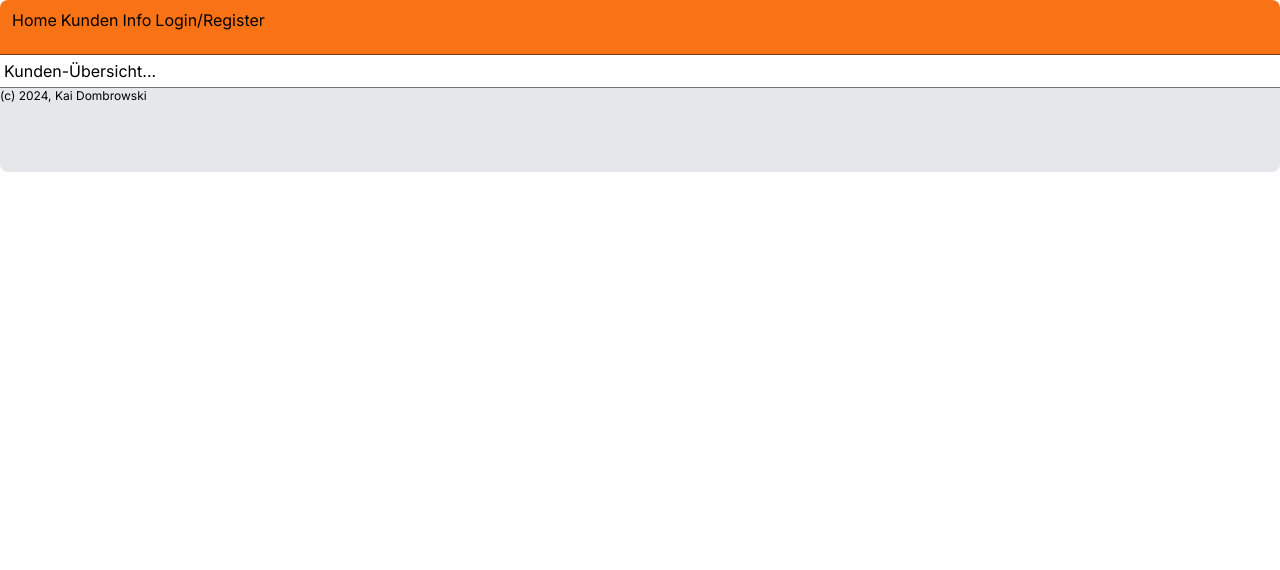
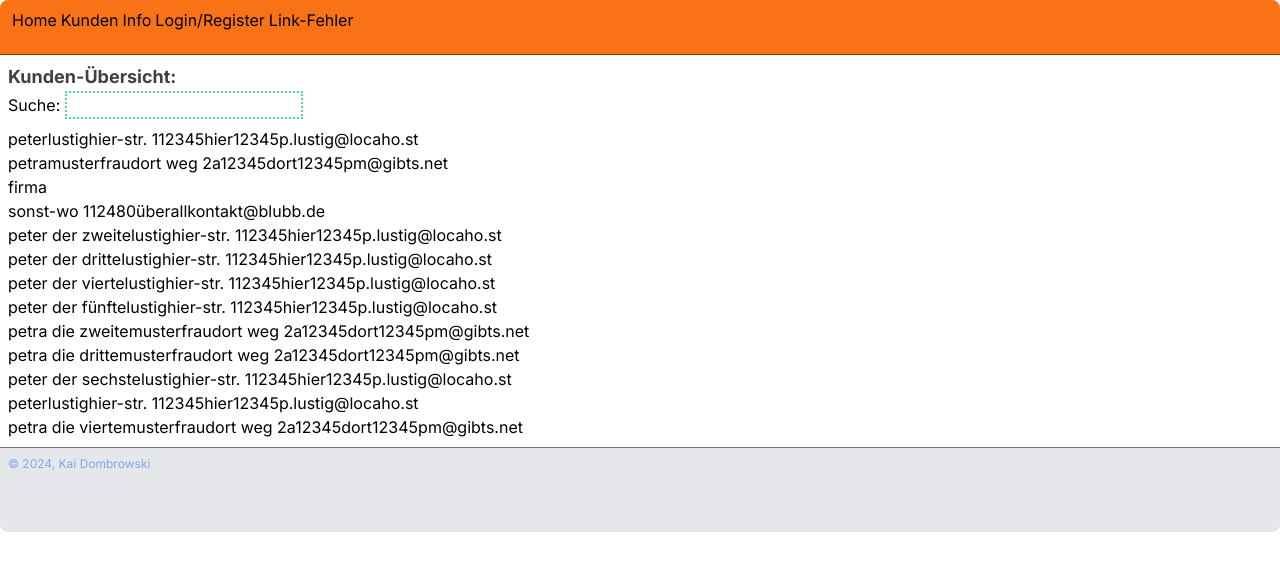
Before and after one commit to chefkoch0312/littlecrm3, a Next.js app: page /kunden in a window 1280 px wide. Shown: the top 570 px of the page. Built offline with nearby package versions, Linux system fonts and the light colour scheme; data requests are answered from the project's data file.

Commit message:
zwischenstand / div

```diff
--- a/_data/db.json
+++ b/_data/db.json
@@ -53,6 +53,114 @@
       "ort": "überall",
       "tel": "",
       "email": "kontakt@blubb.de"
+    },
+    {
+      "id": "4",
+      "firma": "",
+      "anrede": "herr",
+      "vorname": "peter der zweite",
+      "nachname": "lustig",
+      "strasse": "hier-str. 1",
+      "plz": "12345",
+      "ort": "hier",
+      "tel": "12345",
+      "email": "p.lustig@locaho.st"
+    },
+    {
+      "id": "5",
+      "firma": "",
+      "anrede": "herr",
+      "vorname": "peter der dritte",
+      "nachname": "lustig",
+      "strasse": "hier-str. 1",
+      "plz": "12345",
+      "ort": "hier",
+      "tel": "12345",
+      "email": "p.lustig@locaho.st"
+    },
+    {
+      "id": "6",
+      "firma": "",
+      "anrede": "herr",
+      "vorname": "peter der vierte",
+      "nachname": "lustig",
+      "strasse": "hier-str. 1",
+      "plz": "12345",
+      "ort": "hier",
+      "tel": "12345",
+      "email": "p.lustig@locaho.st"
+    },
+    {
+      "id": "7",
+      "firma": "",
+      "anrede": "herr",
+      "vorname": "peter der fünfte",
+      "nachname": "lustig",
+      "strasse": "hier-str. 1",
+      "plz": "12345",
+      "ort": "hier",
+      "tel": "12345",
+      "email": "p.lustig@locaho.st"
+    },
+    {
+      "id": "8",
+      "firma": "",
+      "anrede": "frau",
+      "vorname": "petra die zweite",
+      "nachname": "musterfrau",
+      "strasse": "dort weg 2a",
+      "plz": "12345",
+      "ort": "dort",
+      "tel": "12345",
+      "email": "pm@gibts.net"
+    },
+    {
+      "id": "9",
+      "firma": "",
+      "anrede": "frau",
+      "vorname": "petra die dritte",
+      "nachname": "musterfrau",
+      "strasse": "dort weg 2a",
+      "plz": "12345",
+      "ort": "dort",
+      "tel": "12345",
+      "email": "pm@gibts.net"
+    },
+    {
+      "id": "10",
+      "firma": "",
+      "anrede": "herr",
+      "vorname": "peter der sechste",
+      "nachname": "lustig",
+      "strasse": "hier-str. 1",
+      "plz": "12345",
+      "ort": "hier",
+      "tel": "12345",
+      "email": "p.lustig@locaho.st"
+    },
+    {
+      "id": "11",
+      "firma": "",
+      "anrede": "herr",
+      "vorname": "peter",
+      "nachname": "lustig",
+      "strasse": "hier-str. 1",
+      "plz": "12345",
+      "ort": "hier",
+      "tel": "12345",
+      "email": "p.lustig@locaho.st"
+    },
+    {
+      "id": "12",
+      "firma": "",
+      "anrede": "frau",
+      "vorname": "petra die vierte",
+      "nachname": "musterfrau",
+      "strasse": "dort weg 2a",
+      "plz": "12345",
+      "ort": "dort",
+      "tel": "12345",
+      "email": "pm@gibts.net"
     }
   ],
   "appointments": [
--- a/app/components/MyFooter.jsx
+++ b/app/components/MyFooter.jsx
@@ -3,7 +3,7 @@ import React from 'react'
 export default function MyFooter() {
     return (
         <>
-            <div className="text-xs">(c) 2024, Kai Dombrowski</div>
+            <div className="ml-2 mt-2">&copy; 2024, Kai Dombrowski</div>
         </>
     )
 }
--- a/app/components/MyNav.jsx
+++ b/app/components/MyNav.jsx
@@ -1,7 +1,12 @@
+"use client";
 import React from 'react'
 import Link from 'next/link'
 
+import { usePathname } from 'next/navigation';
+
 export default function MyNav() {
+    const pathname = usePathname();
+    console.log(pathname);
     return (
         <nav>
             <div className="flex flex-row space-x-2 pl-3 pt-2 ">
@@ -10,6 +15,7 @@ export default function MyNav() {
                     <li className=""><Link href="/kunden">Kunden</Link></li>
                     <li className=""><Link href="/info">Info</Link></li>
                     <li className=""><Link href="/">Login/Register</Link></li>
+                    <li className=""><Link href="/LINKFEHLER">Link-Fehler</Link></li>
                 </ul>
             </div>
         </nav>
--- a/app/info/page.jsx
+++ b/app/info/page.jsx
@@ -3,14 +3,15 @@ import React from 'react'
 export default function page() {
     return (
         <div>
-            <p><h1>LittleCRM v3.0</h1></p>
-            <p>
-                <h2>Allgemeine Info</h2>
-                Next.js-basiertes Customer Relationship Management System.
+            <h1 >LittleCRM v3.0</h1>
+
+            <h2>Allgemeine Info</h2>
+            <p className="pb-2">
+                Next.js-basiertes Customer Relationship Management System.<br />
             </p>
-            <p>
-                <h2>Setup und Voraussetzungen</h2>
-                ...weitere Info
+            <h2>Setup und Voraussetzungen</h2>
+            <p className="pb-2">
+                Node.JS, Next.JS, JSON-Server
             </p>
         </div>
     )
--- /dev/null
+++ b/app/kunden/kunde/[id]/page.jsx
@@ -0,0 +1,34 @@
+import React from 'react'
+
+async function getData(id) {
+    const res = await fetch('http://localhost:4000/customer/' + id);
+    if (!res.ok) {
+        throw new Error('Failed to fetch data...')
+    }
+    return res.json()
+}
+
+export default async function Page({ params: { id } }) {
+    const tmpData = await getData(id);
+    return (
+        <>
+            <div>
+                <h2>Kunde:</h2>
+                <div>{
+
+                    < div className="">
+                        <h3>{tmpData.title}</h3>
+                        <p>{tmpData.vorname}</p>
+                        <p>{tmpData.nachname}</p>
+                        <p>{tmpData.strasse}</p>
+                        <p>{tmpData.plz}</p>
+                        <p>{tmpData.ort}</p>
+                        <p>{tmpData.tel}</p>
+                        <p>{tmpData.email}</p>
+                    </div>
+
+                }</div>
+            </div >
+        </>
+    )
+}
--- a/app/kunden/page.jsx
+++ b/app/kunden/page.jsx
@@ -1,7 +1,61 @@
 import React from 'react'
+import Link from 'next/link'
+// import styles from '/app/page.module.css'
 
-export default function page() {
+let mySearch = "";
+
+async function getData() {
+    await new Promise(resolve => setTimeout(resolve, 5000));
+
+    const res = await fetch('http://localhost:4000/customer/', {
+        next: {
+            revalidate: 0
+        }
+    });
+    if (!res.ok) {
+        throw new Error('Failed to fetch data')
+    }
+
+    return res.json()
+}
+
+// let filtered = "";
+// if (data.length != 0) {
+//     filtered = data.entries.filter((entry) => {
+//         return entry.Description.toLowerCase().includes(mySearch.toLowerCase()) || entry.API.toLowerCase().includes(mySearch.toLowerCase());
+//     });
+// } else {
+//     filtered = data.entries;
+// }
+
+export default async function Page() {
+    const tmpData = await getData();
     return (
-        <div>Kunden-Übersicht...</div>
+        <>
+            <div>
+                <h2>Kunden-Übersicht:</h2>
+                <div className="mb-2 ">
+                    Suche: <input className="border-dotted border-2 border-green-400" type="text" />
+                </div>
+                <div>{
+                    tmpData.map((tmpD) => (
+                        <div key={tmpD.id} >
+                            <Link href={`/kunden/kunde/${tmpD.id}`}>
+                                <h3>
+                                    {tmpD.firma}
+                                </h3>
+                                {tmpD.vorname}
+                                {tmpD.nachname}
+                                {tmpD.strasse}
+                                {tmpD.plz}
+                                {tmpD.ort}
+                                {tmpD.tel}
+                                {tmpD.email}
+                            </Link>
+                        </div>
+                    ))
+                }</div>
+            </div >
+        </>
     )
 }
--- /dev/null
+++ b/app/not-found.jsx
@@ -0,0 +1,18 @@
+import Link from 'next/link'
+import React from 'react'
+
+export default function notFound() {
+    return (
+        <div>
+            <h1>Fehler</h1>
+            <p>
+                Hier ist leider ein Fehler aufgetreten.<br />
+                Die aufgerufene Seite existiert nicht.
+            </p>
+            <p>
+
+                <Link href="/">Zurück zur Startseite</Link>
+            </p>
+        </div>
+    )
+}
--- a/public/assets/css/style.css
+++ b/public/assets/css/style.css
@@ -10,14 +10,17 @@ header {
 footer {
     height: 85px;
     border-top: 1px solid rgba(0, 0, 0, 0.5);
+    @apply text-xs;
+    @apply text-blue-600/50;
 }
 
 main {
-    @apply p-1;
+    min-height: 200px;
+    @apply p-2;
 }
 
 .btn {
-    @apply font-bold py-2 px-2 py-1 rounded;
+    @apply font-bold px-2 py-1 rounded;
 }
 
 .btn-blue {
@@ -27,3 +30,10 @@ main {
 .btn-blue:hover {
     @apply bg-blue-700;
 }
+
+h1 {
+    @apply text-stone-700 text-xl font-bold;
+}
+h2 {
+    @apply text-stone-700 text-lg font-bold;
+}
```
